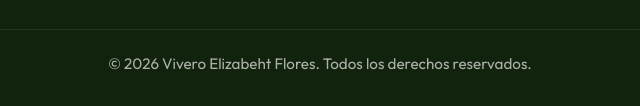
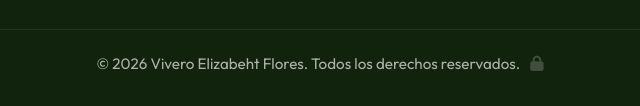
Before and after one commit to Fushigur/Vivero-web, a plain HTML site: page index.html in a window 1280 px wide. Shown: the part 8371-8477 px from the top of the page, 320-960 px from the left. Drawn offline with nearby package versions, Linux system fonts and the light colour scheme; no server answers.

Commit message:
feat: añadir acceso secreto al admin desde el footer

```diff
--- a/index.html
+++ b/index.html
@@ -788,8 +788,11 @@
           </div>
         </div>
 
-        <div class="footer-bottom">
-          © 2026 Vivero Elizabeht Flores. Todos los derechos reservados.
+        <div class="footer-bottom" style="display: flex; justify-content: center; align-items: center; gap: 10px;">
+          <span>© 2026 Vivero Elizabeht Flores. Todos los derechos reservados.</span>
+          <a href="admin.html" style="color: inherit; text-decoration: none; opacity: 0.3; transition: opacity 0.3s;" onmouseover="this.style.opacity=1" onmouseout="this.style.opacity=0.3" title="Panel de Administración">
+            <i class="fas fa-lock"></i>
+          </a>
         </div>
       </div>
     </footer>
```
